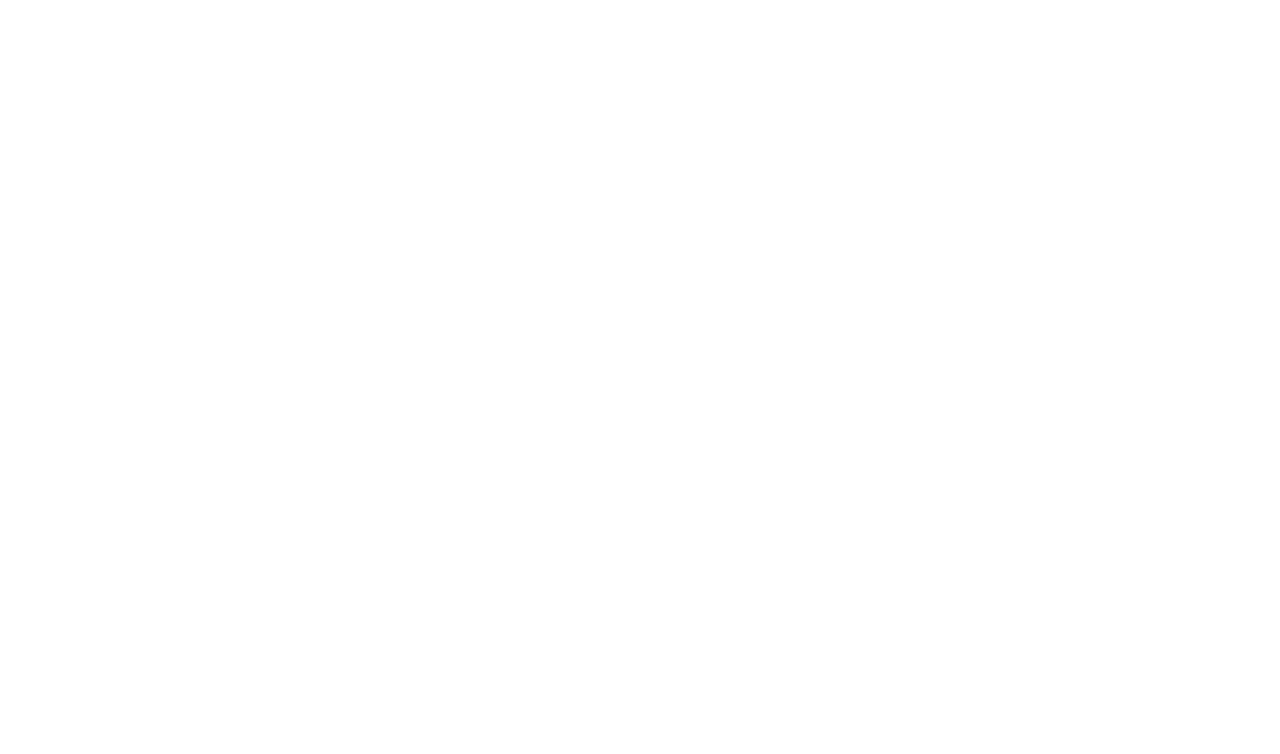
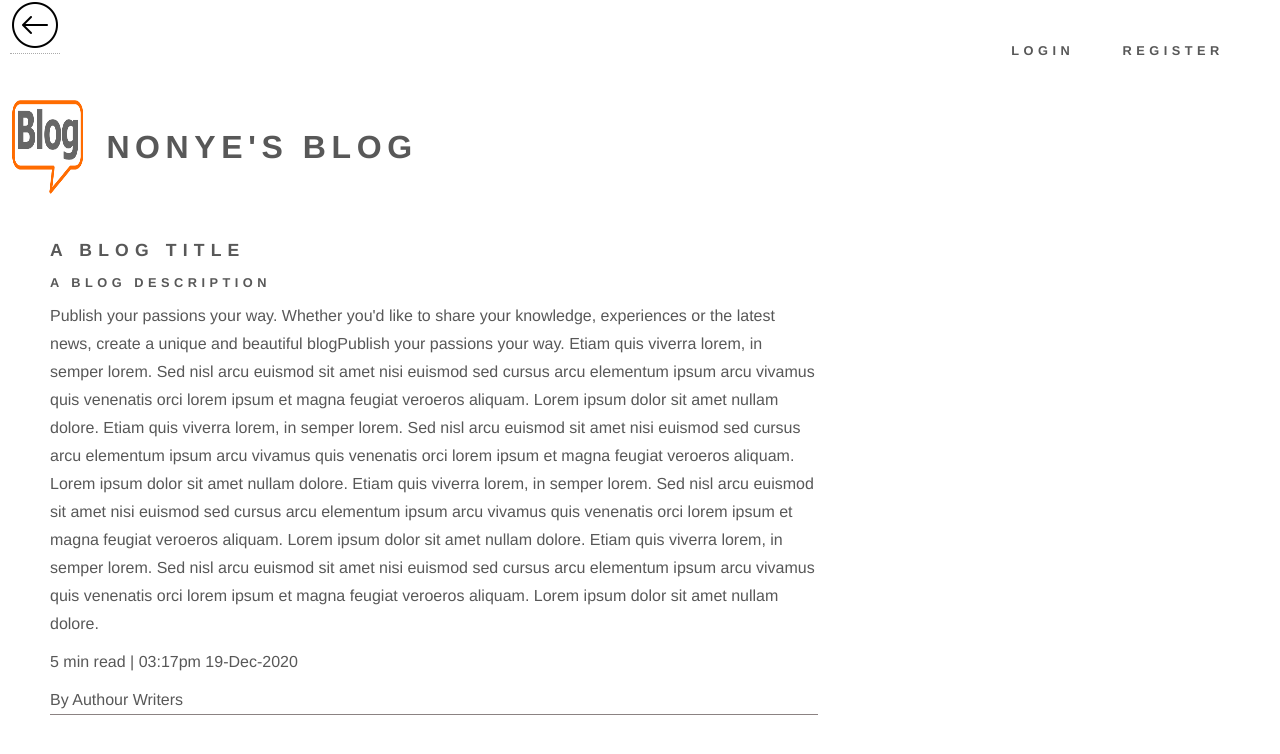
Before and after one commit to NonyeReeta/BlogApp, an Angular app: page /article in a window 1280 px wide. Before the commit this address led to /. Shown: the top 754 px of the page. Built offline with nearby package versions, Linux system fonts and the light colour scheme.

Commit message:
created view article page

```diff
--- a/src/app/app-routing.module.ts
+++ b/src/app/app-routing.module.ts
@@ -2,12 +2,14 @@
 import { RouterModule, Routes } from '@angular/router';
 import { LoginComponent } from './login/login.component';
 import { SignupComponent } from './signup/signup.component';
+import { ArticleComponent } from './article/article.component';
 import { ArticlesComponent } from './articles/articles.component';
 
 const routes: Routes = [
   {path: '', component: ArticlesComponent},
   {path: 'signup', component: SignupComponent},
-  {path: 'login', component: LoginComponent}
+  {path: 'login', component: LoginComponent},
+  {path: 'article', component: ArticleComponent}
 ];
 
 @NgModule({
--- a/src/app/article/article.component.css
+++ b/src/app/article/article.component.css
@@ -0,0 +1,43 @@
+header {
+    border-bottom: 2px solid rgb(139, 130, 130);
+}
+
+body {
+    display: flex;
+}
+
+body > section {
+    margin-left: 20px;
+    margin-top: 10px;
+}
+
+.articles {
+    width: 60%;
+}
+
+a:hover {
+    cursor: pointer;
+}
+
+.article {
+    border-bottom: 1px solid rgb(139, 130, 130);
+}
+
+.article > h2,
+article > h6,
+article > p,
+article > span {
+    margin-bottom: 10px;
+}
+
+.search {
+    display: flex;
+}
+
+.search > button {
+    width: 200px;
+}
+
+section {
+    margin-left: 50px;
+}
--- a/src/app/article/article.component.html
+++ b/src/app/article/article.component.html
@@ -1 +1,11 @@
-<p>article works!</p>
+<span style="margin-left: 10px;"><a routerLink=""><img src="assets/back-arrow.png"></a></span>
+<app-header></app-header>
+<section class="articles">
+    <article class="article">
+    <h2 class="blog-title">A Blog Title</h2>
+    <h6 class="blog-desc">A Blog description </h6>
+    <p class="blog-details">Publish your passions your way. Whether you'd like to share your knowledge, experiences or the latest news, create a unique and beautiful blogPublish your passions your way. Etiam quis viverra lorem, in semper lorem. Sed nisl arcu euismod sit amet nisi euismod sed cursus arcu elementum ipsum arcu vivamus quis venenatis orci lorem ipsum et magna feugiat veroeros aliquam. Lorem ipsum dolor sit amet nullam dolore. Etiam quis viverra lorem, in semper lorem. Sed nisl arcu euismod sit amet nisi euismod sed cursus arcu elementum ipsum arcu vivamus quis venenatis orci lorem ipsum et magna feugiat veroeros aliquam. Lorem ipsum dolor sit amet nullam dolore. Etiam quis viverra lorem, in semper lorem. Sed nisl arcu euismod sit amet nisi euismod sed cursus arcu elementum ipsum arcu vivamus quis venenatis orci lorem ipsum et magna feugiat veroeros aliquam. Lorem ipsum dolor sit amet nullam dolore. Etiam quis viverra lorem, in semper lorem. Sed nisl arcu euismod sit amet nisi euismod sed cursus arcu elementum ipsum arcu vivamus quis venenatis orci lorem ipsum et magna feugiat veroeros aliquam. Lorem ipsum dolor sit amet nullam dolore.</p>
+    <p>5 min read | 03:17pm 19-Dec-2020</p>
+    <span>By Authour Writers</span>
+    </article>
+</section>
--- a/src/app/articles/articles.component.css
+++ b/src/app/articles/articles.component.css
@@ -30,6 +30,10 @@
     margin-bottom: 10px;
 }
 
+h4, h1, p {
+    margin-left: 10px;
+}
+
 .search {
     display: flex;
 }
--- a/src/app/articles/articles.component.html
+++ b/src/app/articles/articles.component.html
@@ -3,6 +3,7 @@
 <div id="main">
 	<div class="inner">
 		<header>
+            <h4><a routerLink="login">Login</a> or <a routerLink="signup">Register</a> to create</h4>
 			<h1>This User Interface was built to further improved my understanding of frontend web development. Visit my <a href="https://github.com/NonyeReeta">Github</a> for source code reference.</h1>
 			<p>As an aspiring Fullstack developer, the UI was built using AngularJs and backend using Nodejs, the Expressjs framework and MongoDb.</p>
 		</header>
--- a/src/app/header/header.component.html
+++ b/src/app/header/header.component.html
@@ -5,12 +5,11 @@
             <a href="index.html" class="logo">
                 <span class="symbol"><img src="assets/Blog_logo.png" alt="image display the word Blog" /></span><span class="title">Nonye's Blog</span>
             </a>
-            <p>Login or Signup to create</p>
         <!-- Nav -->
             <nav>
                 <ul>
                     <li class="list"><a routerLink="login">Login</a></li>
-                    <li class="list"><a routerLink="signup">Sign up</a></li>
+                    <li class="list"><a routerLink="signup">Register</a></li>
                 </ul>
             </nav>
 
--- a/src/app/signup/signup.component.ts
+++ b/src/app/signup/signup.component.ts
@@ -11,5 +11,10 @@
 
   ngOnInit(): void {
   }
+  error:string = ''
+  hide = true;
 
+  toggleVisibility() {
+    this.hide = !this.hide;
+  }
 }
```
Also changed, not shown: src/assets/back-arrow.png (added).
